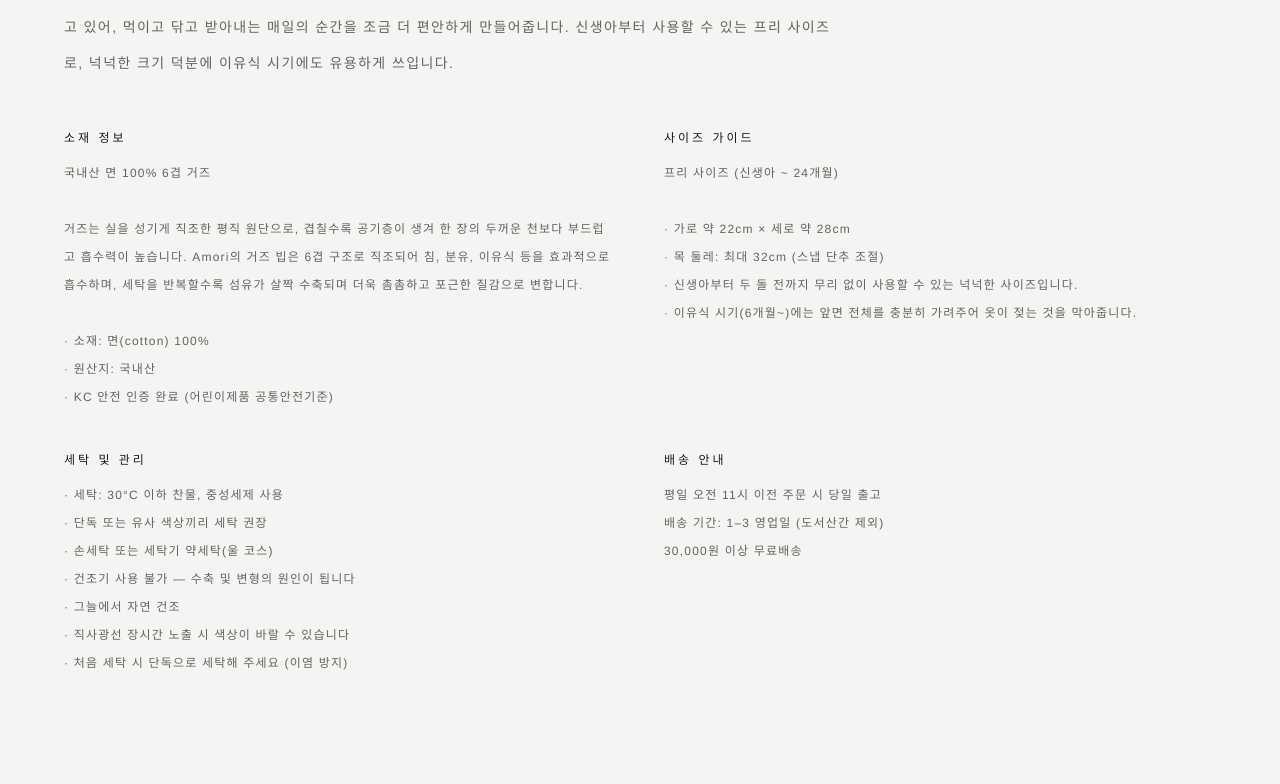
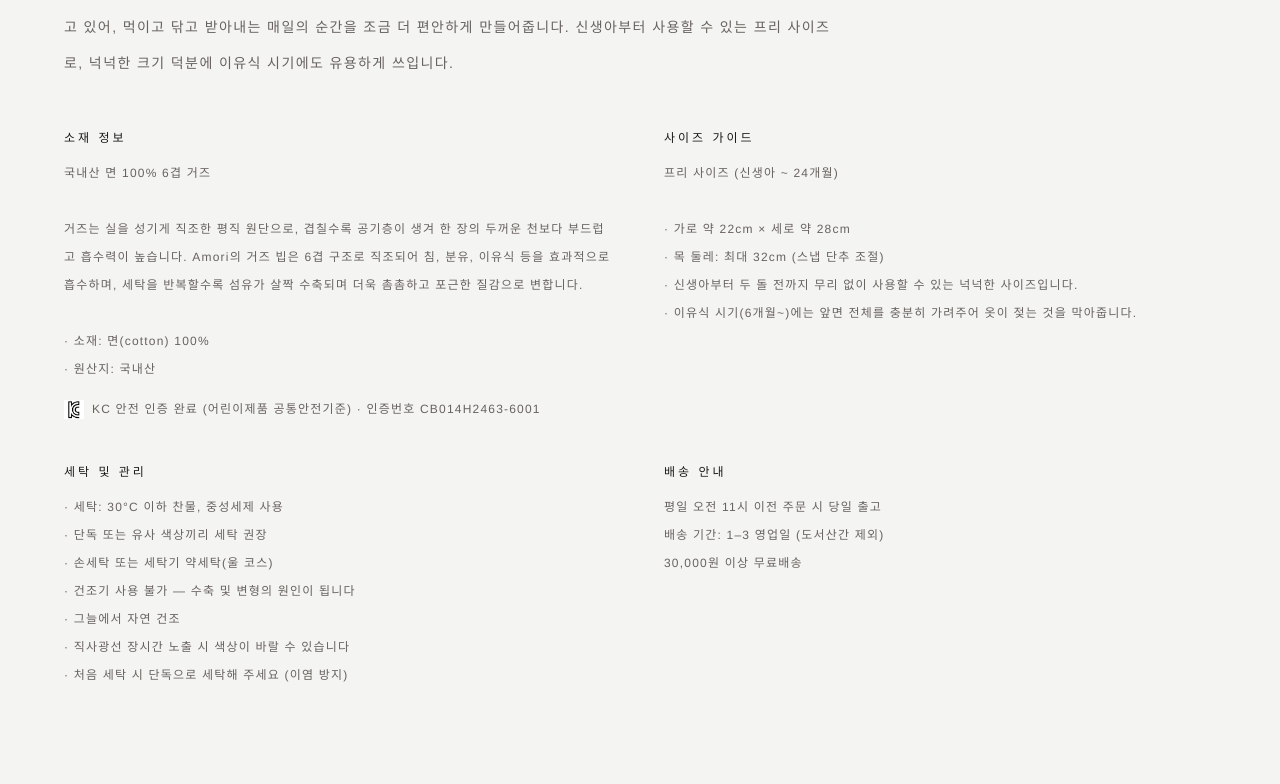
Before and after one commit to Amori-official/amori, a Next.js app: page /shop/gauze-bib in a window 1280 px wide. Shown: the part 1203-1987 px from the top of the page. Built offline with nearby package versions, Linux system fonts and the light colour scheme; no server answers; the database is empty.

Commit message:
Add KC certification mark and number to product detail pages
Shows the KC mark image and certification number (CB014H2463-6001)
next to the KC safety certification line in the material info section.

```diff
--- a/app/(shop)/shop/[slug]/page.tsx
+++ b/app/(shop)/shop/[slug]/page.tsx
@@ -1,5 +1,6 @@
 import { notFound } from "next/navigation";
 import type { Metadata } from "next";
+import Image from "next/image";
 import { getProductBySlug, getProductReviews } from "@/app/actions/products";
 import CompProductGallery from "@/components/comp-product-gallery";
 import CompProductInfo from "@/components/comp-product-info";
@@ -14,6 +15,9 @@ interface Props {
 }
 
 const SITE_URL = process.env.NEXT_PUBLIC_SITE_URL ?? "https://amori.kr";
+
+const KC_CERT_LINE = "· KC 안전 인증 완료 (어린이제품 공통안전기준)";
+const KC_CERT_NUMBER = "CB014H2463-6001";
 
 export async function generateMetadata({ params }: Props): Promise<Metadata> {
   const product = await getProductBySlug(params.slug);
@@ -120,7 +124,19 @@ export default async function ProductDetailPage({ params, searchParams }: Props)
               {product.material && (
                 <div className="flex flex-col gap-3">
                   <p className="text-[12px] tracking-widest text-brand-black">소재 정보</p>
-                  <p className="text-xs text-brand-gray-mid tracking-wide leading-7 whitespace-pre-line">{product.material}</p>
+                  <p className="text-xs text-brand-gray-mid tracking-wide leading-7 whitespace-pre-line">
+                    {product.material.includes(KC_CERT_LINE)
+                      ? product.material.replace(KC_CERT_LINE, "").trimEnd()
+                      : product.material}
+                  </p>
+                  {product.material.includes(KC_CERT_LINE) && (
+                    <div className="flex items-center gap-2">
+                      <Image src="/kc-mark.png" alt="KC 인증마크" width={20} height={20} className="shrink-0" />
+                      <span className="text-xs text-brand-gray-mid tracking-wide leading-7">
+                        KC 안전 인증 완료 (어린이제품 공통안전기준) · 인증번호 {KC_CERT_NUMBER}
+                      </span>
+                    </div>
+                  )}
                 </div>
               )}
               {product.sizeGuide && (
```
Also changed, not shown: public/kc-mark.png (added).
